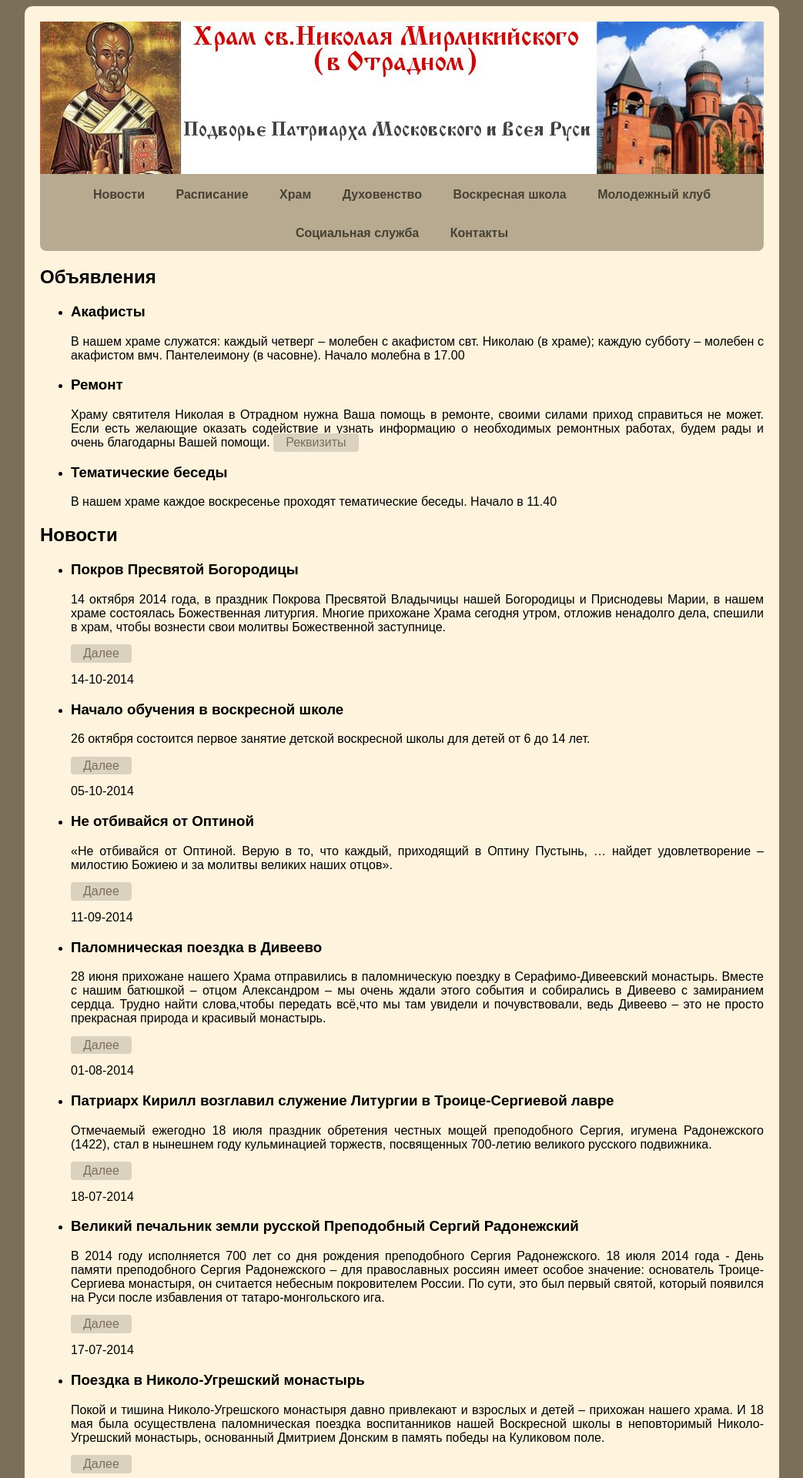
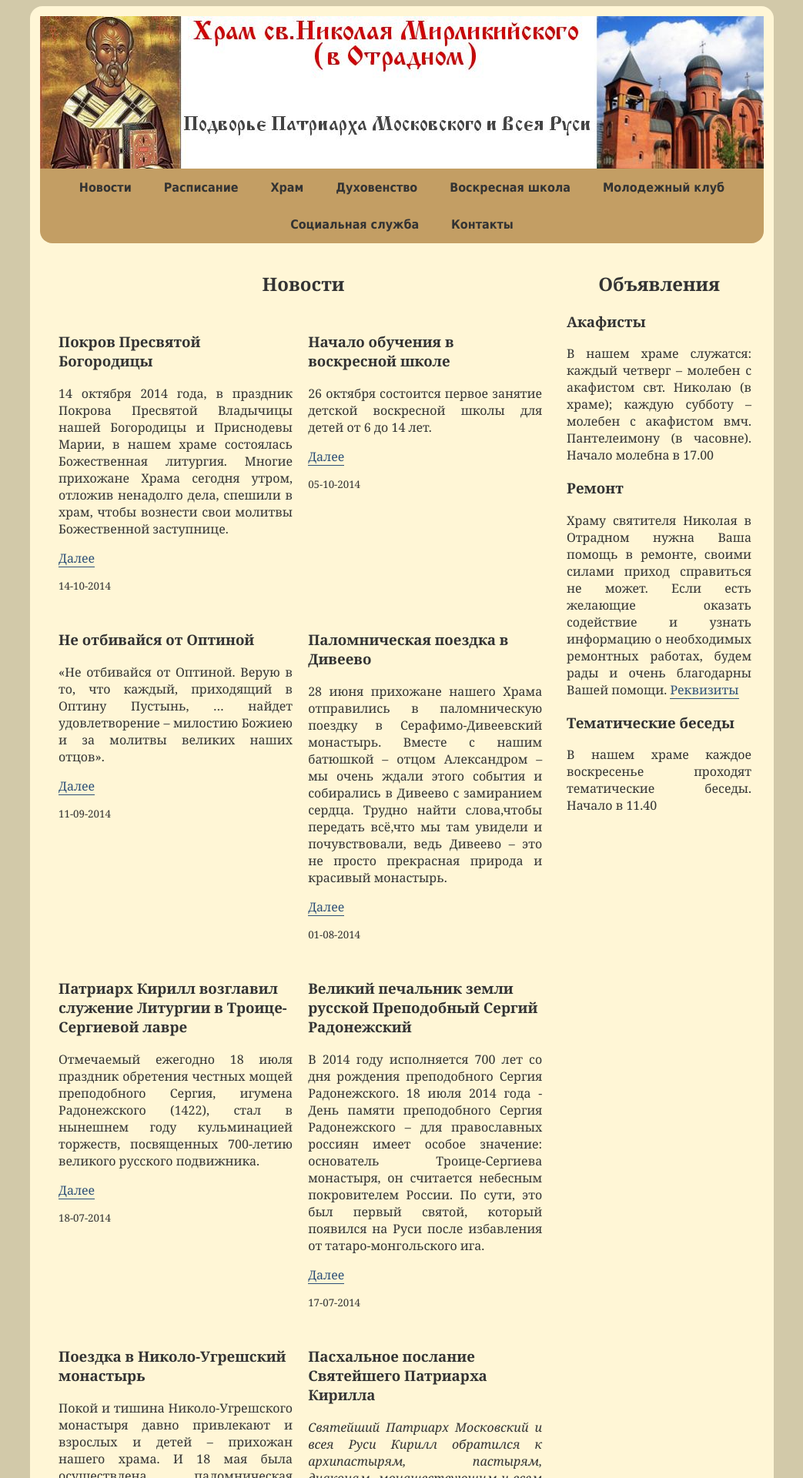
Before and after one commit to hramotradnoe/hramotradnoe.github.io, a Jekyll site: the page built from index.html, in a window 1280 px wide. Shown: the top 1920 px of the page at 77% size, without its empty margins (118-1161 px from the left). Built offline with Jekyll 4.4.1, drawn with Linux system fonts in a browser that asks for light colours.

Commit message:
Добавлено стилей, перешли с CSS на SASS

```diff
--- a/_includes/ads.html
+++ b/_includes/ads.html
@@ -1,5 +1,5 @@
 {% if ads.size > 0 %}
-<section id="ads">
+<aside id="ads">
 <h1>Объявления</h1>
 <ul>
 {% for ad in ads %}
@@ -11,5 +11,5 @@
 </li>
 {% endfor %}
 </ul>
-</section>
+</aside>
 {% endif %}
--- a/_includes/newsitem.html
+++ b/_includes/newsitem.html
@@ -1,8 +1,12 @@
 <li>
   <article>
-  <h1>{{ post.title }}</h1>
-    {{ post.excerpt }}
-    <a href="{{post.url}}">Далее</a>
-  <p>{{post.date | date:"%d-%m-%Y"}}</p>
+    <h1>{{ post.title }}</h1>
+    <summary>
+      {{ post.excerpt }}
+    </summary>
+    <footer>
+      <p><a href="{{post.url}}">Далее</a></p>
+      <time><p>{{post.date | date:"%d-%m-%Y"}}</p></time>
+    </footer>
   </article>
 </li>
--- a/assets/styles/web.css
+++ /dev/null
@@ -1,65 +0,0 @@
-
-
-html {
-  background: #7B6F5A;
-}
-
-body {
-  background: #FEF3DD;
-  width: 940px;
-  font-family: sans-serif;
-  margin-left: auto;
-  margin-right: auto;
-  padding: 20px;
-  border-radius: 10px;
-}
-
-header {
-  border-bottom-left-radius: 8px;
-  border-bottom-right-radius: 8px;
-  margin-left: auto;
-  margin-right: auto;
-  width: 940px;
-}
-
-header img { align: middle; vertical-align: middle; }
-
-nav {
-  text-align: center;
-  /*clear: both;*/
-  background: #B7AA90;
-  border-bottom-left-radius: 8px;
-  border-bottom-right-radius: 8px;
-}
-
-nav a, nav a:visited {
-  display: inline-block; padding: 10px 10px 6px 10px; margin: 8px;
-  text-decoration: none; text-align: center;
-  color: #474134;
-  cursor: pointer;
-  font-weight: bold;
-  border-radius: 8px;
-}
-
-nav a:hover, nav a:active {
-  color: #73615D;
-  background: #DAD1BF;
-}
-
-section a, section a:visited {
-padding: 2pt 12pt 3pt 12pt;
-border-radius: 4px;
-background: #DAD1BF; color: #7B6F5A;
-  text-decoration: none; /*color: black; border-bottom: 2px solid black;*/
-}
-
-section a:hover, section a:active {
-
-}
-
-h2 { border-bottom: 2px solid #7B6F5A; }
-
-article p { text-align: justify; }
-
-footer {
-}
--- /dev/null
+++ b/assets/styles/web.sass
@@ -0,0 +1,121 @@
+---
+---
+/* Setting things up */
+$font           : Georgia, Serif
+$uxFont         : Tahoma, Sans-Serif
+$background     : #FFF6D6
+$text           : #333333
+$brighter       : #C39E64
+$paler          : #D2C9A9
+$link           : #2C4F78
+$linkVisited    : #476992
+
+html
+  background  : $paler
+
+body
+  background    : $background
+  color         : $text
+  width         : 940px
+  font-family   : $font
+  margin-left   : auto
+  margin-right  : auto
+  padding       : 10pt
+  border-radius : 1em
+
+body a
+  color : $link
+  text-decoration: none
+  border-bottom: 0.5mm solid $link
+
+body a:visited
+  color : $linkVisited
+  border-bottom: 0.5mm solid $linkVisited
+
+header
+  margin-left   : auto
+  margin-right  : auto
+  width         : 940px
+
+header>img
+  align           : middle
+  vertical-align  : bottom
+
+nav
+  text-align                  : center
+  font-family                 : $uxFont
+  background                  : $brighter
+  border-bottom-left-radius   : 1em
+  border-bottom-right-radius  : 1em
+
+nav>a, nav>a:visited
+  display: inline-block
+  border: none
+  padding: 5pt 8pt 5pt 8pt
+  margin: 6pt
+  text-decoration: none
+  text-align: center
+  color: $text
+  font-weight: bold
+  border-radius: 8pt
+
+nav>a:hover, nav>a:active
+  background: $paler
+
+main>section
+  padding: 1em
+
+main>section>h1
+  text-align: center
+
+main>section>ul, main>aside>ul
+  list-style: none
+  padding-left: 0
+
+main>section>ul>li
+  display: inline-block
+  width: 19em
+  padding: 0.5em
+  vertical-align: top
+
+article>ul
+  list-style: none inside
+
+article>ul>li:before
+  content: "\2012"
+  margin-left: -1ex
+  margin-right: 1ex
+
+article>footer>time
+  font-size: smaller
+
+body>footer
+  margin: 2em
+  font-family: $uxFont
+  font-size: smaller
+  border-top: 0.5mm solid $paler
+
+table
+  border-collapse: collapse
+
+td, th
+  border: 0.5mm solid $brighter
+  padding: 1ex
+  text-align: center
+
+p
+  text-align: justify
+
+article#about
+  width: 80%
+  margin-left: auto
+  margin-right: auto
+
+
+main>aside
+  width: 15em
+  padding: 1em
+  float: right
+
+main>aside>h1
+  text-align: center
--- a/index.html
+++ b/index.html
@@ -13,6 +13,7 @@ title  : Новости
 {% include newsitem.html %}
 {% endfor %}
 </ul>
+
 <p><a href="/archive">Архив</a></p>
 </section>
 {% endif %}
--- a/service/index.html
+++ b/service/index.html
@@ -29,7 +29,7 @@ title  : Социальная служба
 Для вовлечения большего количества людей в дела милосердия приходская Служба социальной помощи регулярно проводит благотворительные ярмарки и разовые благотворительные акции для помощи бедным приходам и многодетным семьям российской глубинки.. В подготовке таких ярмарок участвуют не только прихожане, но и мамы детей-инвалидов, зачастую обладающие незаурядными творческими способностями и выставляющие на ярмарках свое рукоделие. Эти акции обычно приурочиваются к какому-нибудь празднику и создают особую радостную атмосферу общего единства в одном большом добром деле.
 </p>
 <p>
-Кроме этого, мы помогаем Службе помощи беременным, находящимся в кризисной ситуации (Благотворительный Фонд [«Семья и детство»](http://bfsd.ru)). Благодаря деятельности этого Фонда были спасены жизни большого количества малышей, чьи мамы из-за тяжелого материального положения готовы были на отчаянный шаг. Наша приходская Служба принимает любые детские вещи: одежду для новорожденных, детские коляски и кроватки, памперсы, теплую одежду для детей, и потом эти вещи через наших добровольцев отправляются тем, кто в них очень нуждается.
+Кроме этого, мы помогаем Службе помощи беременным, находящимся в кризисной ситуации (Благотворительный Фонд «<a href="http://bfsd.ru">Семья и детство</a>»). Благодаря деятельности этого Фонда были спасены жизни большого количества малышей, чьи мамы из-за тяжелого материального положения готовы были на отчаянный шаг. Наша приходская Служба принимает любые детские вещи: одежду для новорожденных, детские коляски и кроватки, памперсы, теплую одежду для детей, и потом эти вещи через наших добровольцев отправляются тем, кто в них очень нуждается.
 </p>
 <p>
 Благотворительность приносит реальную пользу не только тем, кому помогают. Она приносит огромную духовную отдачу и тем, кто это делает, и означает деятельную жизнь по заповедям Божьим. Дела милосердия умножают любовь и в наших сердцах, и в нашем полном скорбей и страданий мире. Вокруг нас очень и очень много людей, готовых в нужный момент отозваться и помочь, много сердец, горящих светом веры и любви к ближнему. Много и тех, кому этот свет очень нужен…
```
